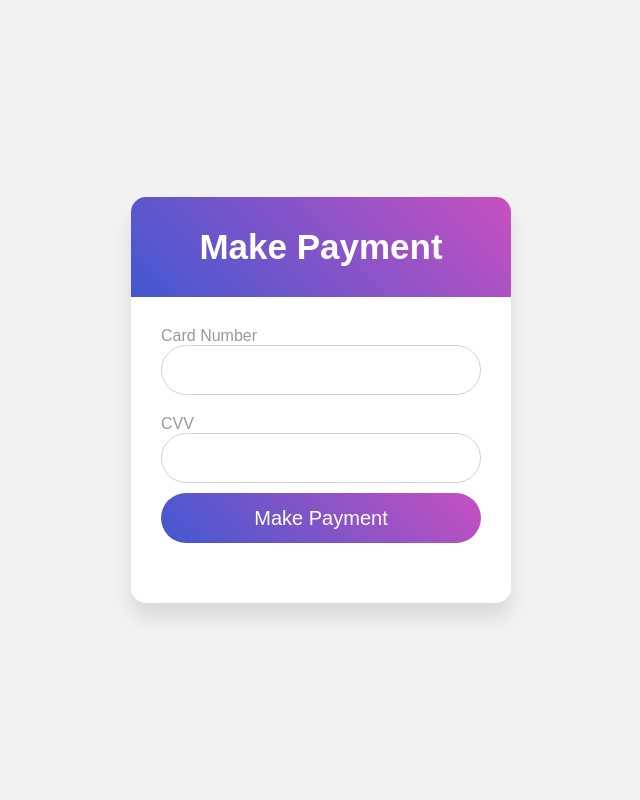
After one commit to Vivek504/repository, a Django app: template FlightBookingSystem/paymentModule/templates/roundtrip_debit.html in a window 1280 px wide. The commit adds this page. Shown: the whole page, without its empty margins (319-959 px from the left). Run offline with Django 3.2, Linux system fonts and the light colour scheme; the template is opened without the code that fills it, so the values that code supplies are empty.

Commit message:
commit message

```diff
--- a/FlightBookingSystem/paymentModule/templates/make_payment.html
+++ b/FlightBookingSystem/paymentModule/templates/debit.html
@@ -14,11 +14,6 @@
 			</div>
 			<br>
 			<div class="field">
-				<label> Expiry Date:</label>
-				<input required type="month" id="valid">
-			</div>
-			<br>
-			<div class="field">
 				<label> CVV </label>
 				<input type="text" required name="cvv">
 			</div>
--- a/FlightBookingSystem/paymentModule/templates/payment.html
+++ b/FlightBookingSystem/paymentModule/templates/payment.html
@@ -28,7 +28,8 @@
 			<div class="select">
 				<select name="paymethod" required>
 					<option selected disabled> Select Payment Method </option>
-					<option value="card"> Credit/Debit </option>
+					<option value="credit"> Credit card </option>
+					<option value="debit"> Debit card </option>
 				</select>
 			</div>
 			<div class="field">
--- a/FlightBookingSystem/paymentModule/templates/roundtrip_make_payment.html
+++ b/FlightBookingSystem/paymentModule/templates/roundtrip_credit.html
@@ -19,11 +19,6 @@
 			</div>
 			<br>
 			<div class="field">
-				<label> CVV </label>
-				<input type="text" required name="cvv">
-			</div>
-			<br>
-			<div class="field">
 				<input type="submit" value="Make Payment">
 			</div>
 		</form>
--- /dev/null
+++ b/FlightBookingSystem/paymentModule/templates/roundtrip_debit.html
@@ -0,0 +1,27 @@
+<html>
+<body>
+	{% load static %}
+	<link rel="stylesheet" type="text/css" href="{% static 'paymentModule/make_payment_style.css' %}"/>
+	<div class="wrapper">
+		<div class="title">
+			Make Payment
+		</div>
+		<form action="roundtrip_make_payment" method="POST">
+			{% csrf_token %}
+			<div class="field">
+				<label> Card Number </label>
+				<input required name="cardno" pattern=".{16,19}" title="16 to 19 characters">
+			</div>
+			<br>
+			<div class="field">
+				<label> CVV </label>
+				<input type="text" required name="cvv">
+			</div>
+			<br>
+			<div class="field">
+				<input type="submit" value="Make Payment">
+			</div>
+		</form>
+	</div>
+</body>
+</html>
--- a/FlightBookingSystem/paymentModule/templates/roundtrip_payment.html
+++ b/FlightBookingSystem/paymentModule/templates/roundtrip_payment.html
@@ -28,7 +28,8 @@
 			<div class="select">
 				<select name="paymethod" required>
 					<option selected disabled> Select Payment Method </option>
-					<option value="card"> Credit/Debit </option>
+					<option value="credit"> Credit card </option>
+					<option value="debit"> Debit card </option>
 				</select>
 			</div>
 			<div class="field">
--- a/FlightBookingSystem/searchFlight/templates/oneway_flight_details.html
+++ b/FlightBookingSystem/searchFlight/templates/oneway_flight_details.html
@@ -37,7 +37,7 @@
 							{% else %}
 								{% widthratio flight.first_class_price 1 travellers %}
 							{% endif %} </td>
-						<td> <a href="/flight{{ flight.id }}{{ travellers }}{{ cls }}"> Select </a> </td>
+						<td> <a href="/flight{{ flight.id }},{{ travellers }},{{ cls }}"> Select </a> </td>
 					</tr>
 				{% elif flight.date == current_date and flight.departure_time > current_time %}
 					<tr>
@@ -58,7 +58,7 @@
 							{% else %}
 								{% widthratio flight.first_class_price 1 travellers %}
 							{% endif %} </td>
-						<td> <a href="/flight{{ flight.id }}{{ travellers }}{{ cls }}"> Select </a> </td>
+						<td> <a href="/flight{{ flight.id }},{{ travellers }},{{ cls }}"> Select </a> </td>
 					</tr>
 				{% endif %}
 			</table>
```
Also changed, not shown: FlightBookingSystem/paymentModule/templates/credit.html (added, +27 -0 lines), FlightBookingSystem/paymentModule/views.py (+8 -2 lines).
